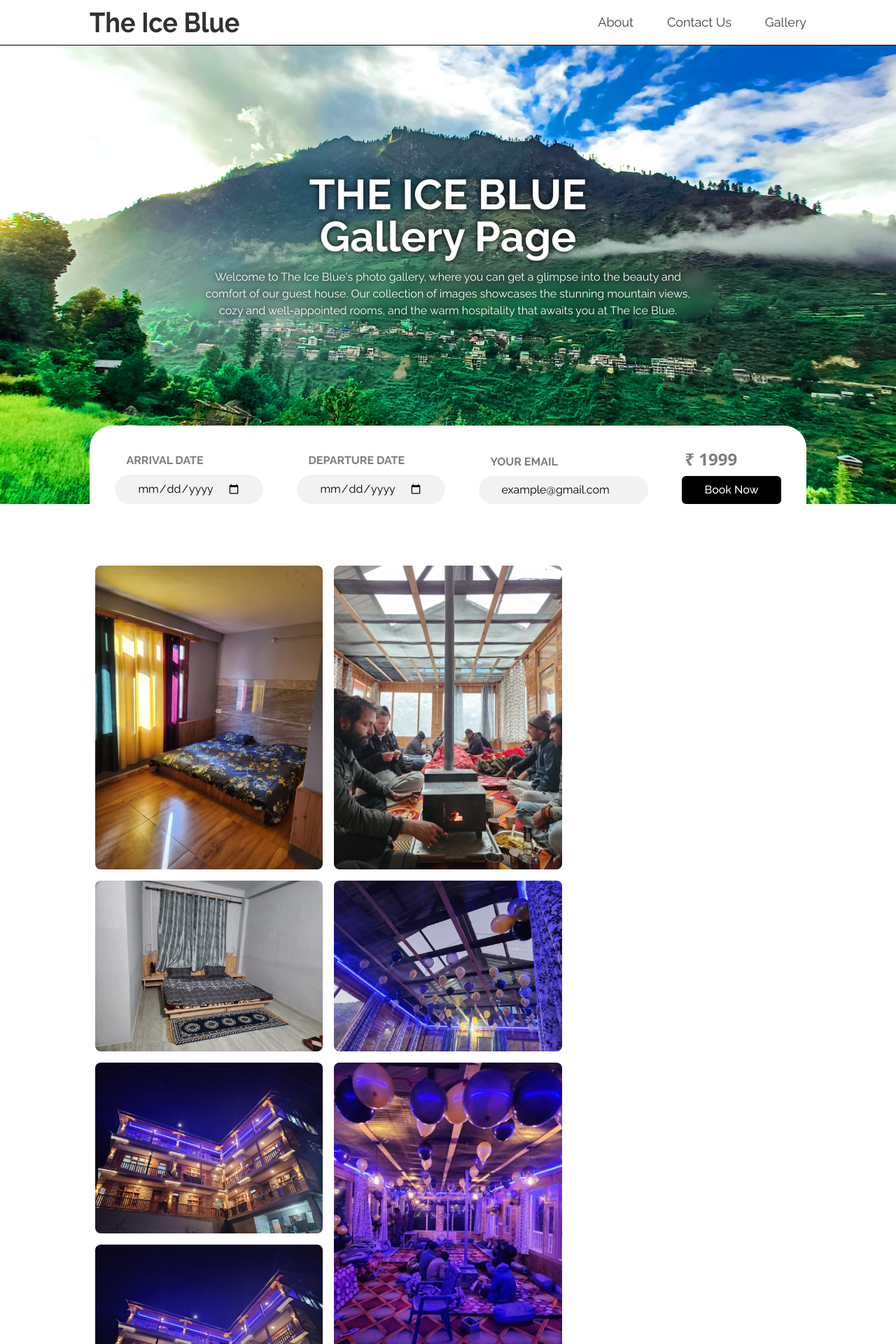
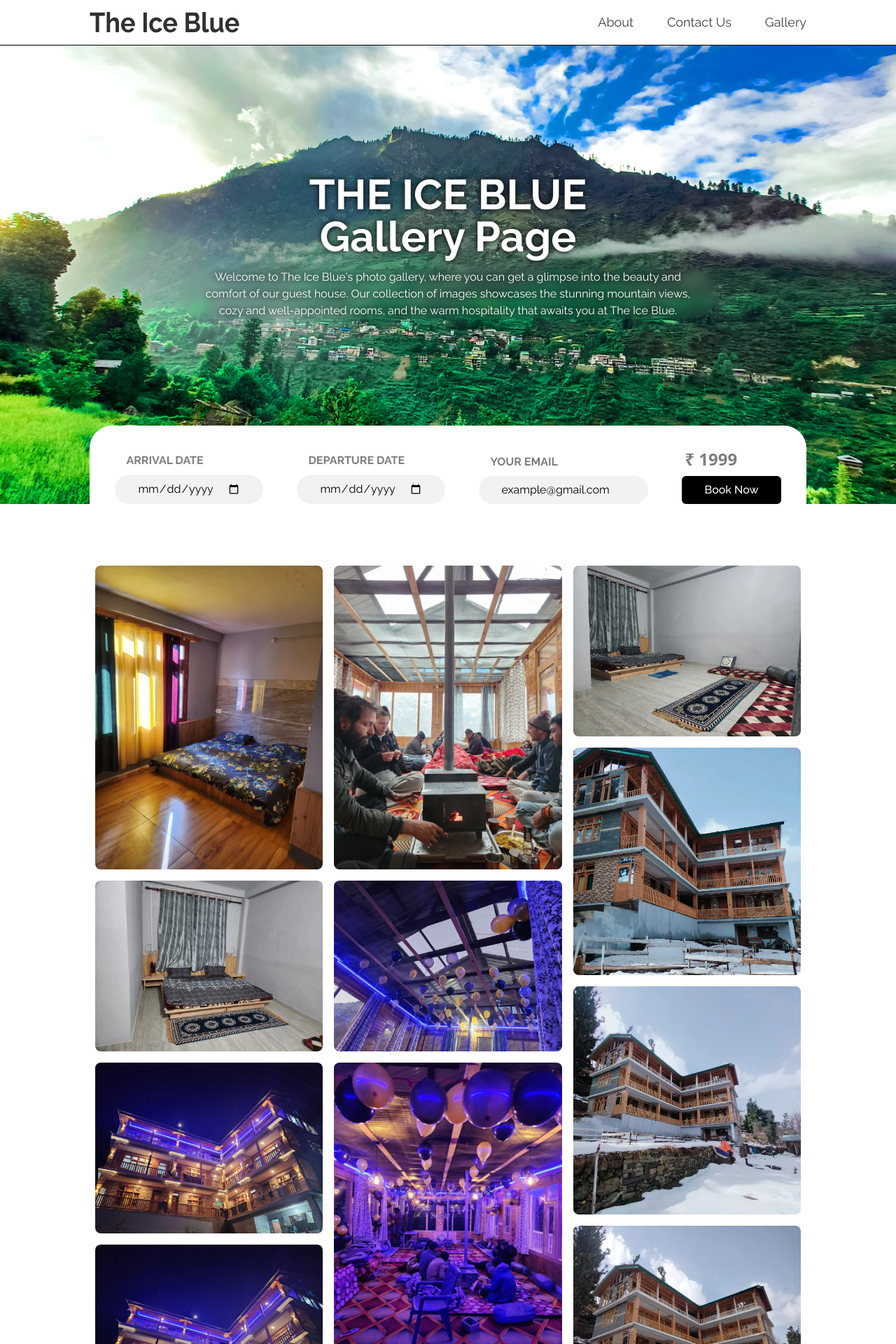
Before and after one commit to marsian83/theiceblue-website, a React (Vite) app: page /gallery in a window 1280 px wide. Shown: the top 1920 px of the page at 70% size. Built offline with nearby package versions, Linux system fonts and the light colour scheme.

Commit message:
gallery bugfix only 2/3rd images visible

```diff
--- a/src/pages/GalleryPage/GalleryPage.tsx
+++ b/src/pages/GalleryPage/GalleryPage.tsx
@@ -29,7 +29,7 @@ export default function GalleryPage() {
       <div className="h-[10vh]" />
       <div className="flex p-page">
         {galleryThirds.map((images) => (
-          <div className="flex flex-col w-1/3 mobile:w-1/2" style={{display : galleryThirds.indexOf(images)==2 ? 'none' : ''}}>
+          <div className={`flex flex-col w-1/3 mobile:w-1/2 ${galleryThirds.indexOf(images)==2 ? 'mobile:hidden' : ''}`}>
             {images.map((image) => (
               <img src={image} className="p-2 rounded-2xl mobile:p-1"></img>
             ))}
```
